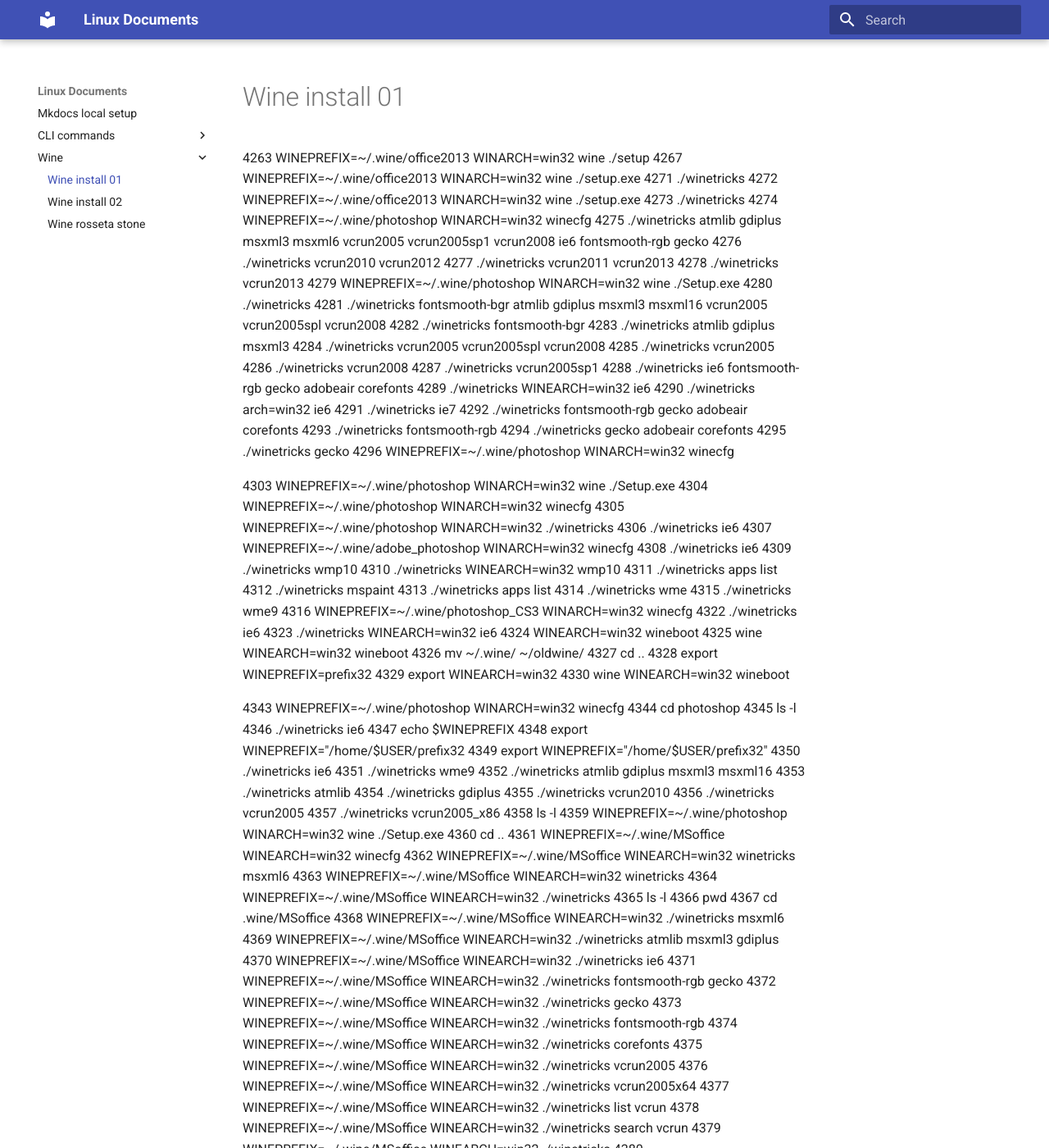
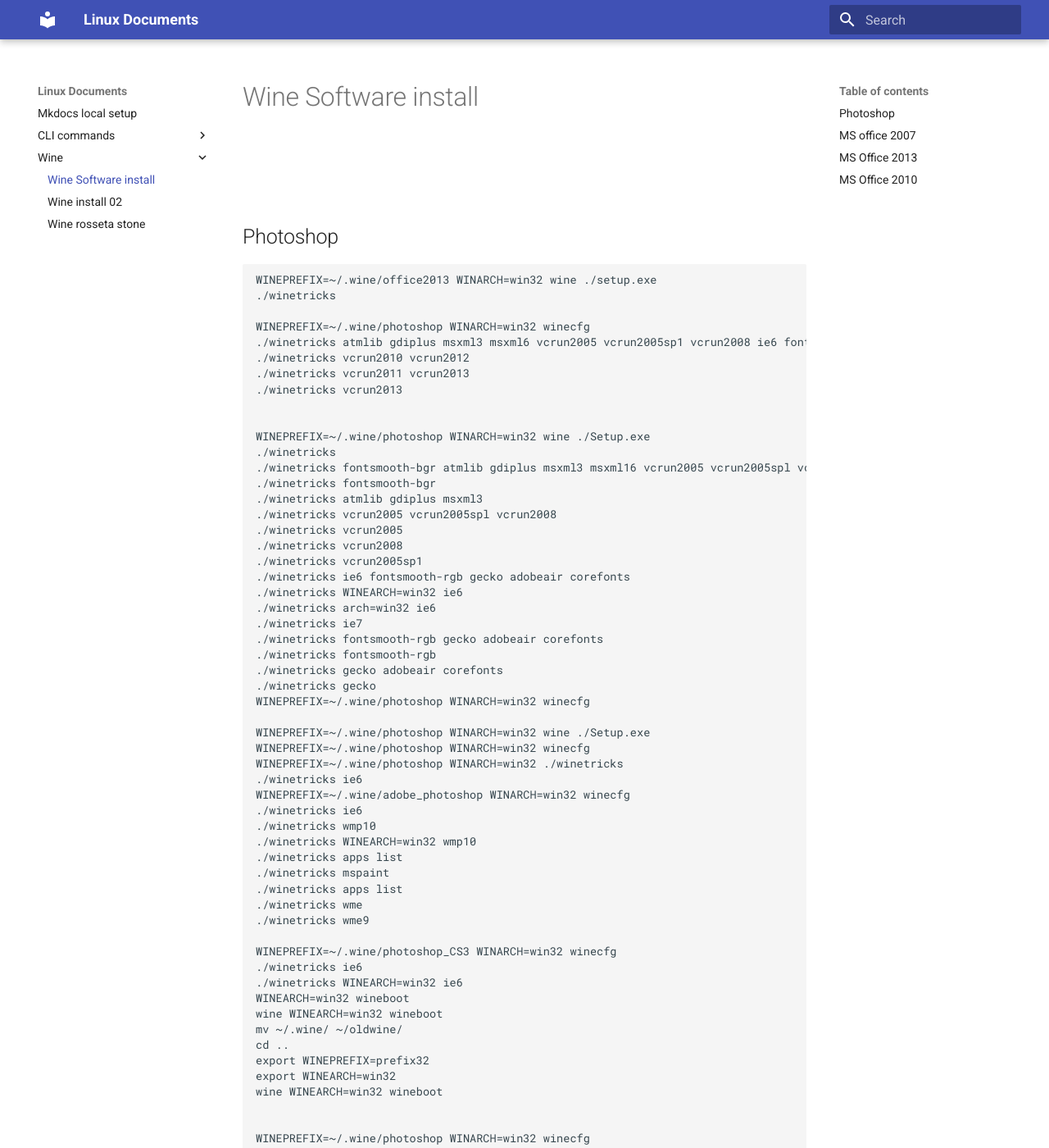
Before and after one commit to samardzic/linux_sandbox, an MkDocs documentation site: the page built from docs/Wine/wine_install_01.md, in a window 1280 px wide and 1400 px high. Shown: the whole window at 82% size. Built offline with MkDocs 1.6.1 and Material for MkDocs 9.7.7, drawn with Linux system fonts in a browser that asks for light colours; some of the changed text lies outside the part shown.

Commit message:
wine edited

````diff
--- a/docs/Wine/wine_install_01.md
+++ b/docs/Wine/wine_install_01.md
@@ -1,190 +1,180 @@
+# Wine Software install
+
+<br/>
+<br/>
+
+## Photoshop
+
+```
+WINEPREFIX=~/.wine/office2013 WINARCH=win32 wine ./setup.exe
+./winetricks
+
+WINEPREFIX=~/.wine/photoshop WINARCH=win32 winecfg
+./winetricks atmlib gdiplus msxml3 msxml6 vcrun2005 vcrun2005sp1 vcrun2008 ie6 fontsmooth-rgb gecko
+./winetricks vcrun2010 vcrun2012
+./winetricks vcrun2011 vcrun2013
+./winetricks vcrun2013
 
 
- 4263  WINEPREFIX=~/.wine/office2013 WINARCH=win32 wine ./setup
- 4267  WINEPREFIX=~/.wine/office2013 WINARCH=win32 wine ./setup.exe
- 4271  ./winetricks
- 4272  WINEPREFIX=~/.wine/office2013 WINARCH=win32 wine ./setup.exe
- 4273  ./winetricks
- 4274  WINEPREFIX=~/.wine/photoshop WINARCH=win32 winecfg
- 4275  ./winetricks atmlib gdiplus msxml3 msxml6 vcrun2005 vcrun2005sp1 vcrun2008 ie6 fontsmooth-rgb gecko
- 4276  ./winetricks vcrun2010 vcrun2012
- 4277  ./winetricks vcrun2011 vcrun2013
- 4278  ./winetricks vcrun2013
- 4279  WINEPREFIX=~/.wine/photoshop WINARCH=win32 wine ./Setup.exe
- 4280  ./winetricks
- 4281  ./winetricks fontsmooth-bgr atmlib gdiplus msxml3 msxml16 vcrun2005 vcrun2005spl vcrun2008
- 4282  ./winetricks fontsmooth-bgr
- 4283  ./winetricks atmlib gdiplus msxml3
- 4284  ./winetricks vcrun2005 vcrun2005spl vcrun2008
- 4285  ./winetricks vcrun2005
- 4286  ./winetricks vcrun2008
- 4287  ./winetricks vcrun2005sp1
- 4288  ./winetricks ie6 fontsmooth-rgb gecko adobeair corefonts
- 4289  ./winetricks WINEARCH=win32 ie6
- 4290  ./winetricks arch=win32 ie6
- 4291  ./winetricks ie7
- 4292  ./winetricks fontsmooth-rgb gecko adobeair corefonts
- 4293  ./winetricks fontsmooth-rgb
- 4294  ./winetricks gecko adobeair corefonts
- 4295  ./winetricks gecko
- 4296  WINEPREFIX=~/.wine/photoshop WINARCH=win32 winecfg
+WINEPREFIX=~/.wine/photoshop WINARCH=win32 wine ./Setup.exe
+./winetricks
+./winetricks fontsmooth-bgr atmlib gdiplus msxml3 msxml16 vcrun2005 vcrun2005spl vcrun2008
+./winetricks fontsmooth-bgr
+./winetricks atmlib gdiplus msxml3
+./winetricks vcrun2005 vcrun2005spl vcrun2008
+./winetricks vcrun2005
+./winetricks vcrun2008
+./winetricks vcrun2005sp1
+./winetricks ie6 fontsmooth-rgb gecko adobeair corefonts
+./winetricks WINEARCH=win32 ie6
+./winetricks arch=win32 ie6
+./winetricks ie7
+./winetricks fontsmooth-rgb gecko adobeair corefonts
+./winetricks fontsmooth-rgb
+./winetricks gecko adobeair corefonts
+./winetricks gecko
+WINEPREFIX=~/.wine/photoshop WINARCH=win32 winecfg
 
- 4303  WINEPREFIX=~/.wine/photoshop WINARCH=win32 wine ./Setup.exe
- 4304  WINEPREFIX=~/.wine/photoshop WINARCH=win32 winecfg
- 4305  WINEPREFIX=~/.wine/photoshop WINARCH=win32 ./winetricks
- 4306  ./winetricks ie6
- 4307  WINEPREFIX=~/.wine/adobe_photoshop WINARCH=win32 winecfg
- 4308  ./winetricks ie6
- 4309  ./winetricks wmp10
- 4310  ./winetricks WINEARCH=win32 wmp10
- 4311  ./winetricks apps list
- 4312  ./winetricks mspaint
- 4313  ./winetricks apps list
- 4314  ./winetricks wme
- 4315  ./winetricks wme9
- 4316  WINEPREFIX=~/.wine/photoshop_CS3 WINARCH=win32 winecfg
- 4322  ./winetricks ie6
- 4323  ./winetricks WINEARCH=win32 ie6
- 4324  WINEARCH=win32 wineboot
- 4325  wine WINEARCH=win32 wineboot
- 4326  mv ~/.wine/ ~/oldwine/
- 4327  cd ..
- 4328  export WINEPREFIX=prefix32
- 4329  export WINEARCH=win32
- 4330  wine WINEARCH=win32 wineboot
+WINEPREFIX=~/.wine/photoshop WINARCH=win32 wine ./Setup.exe
+WINEPREFIX=~/.wine/photoshop WINARCH=win32 winecfg
+WINEPREFIX=~/.wine/photoshop WINARCH=win32 ./winetricks
+./winetricks ie6
+WINEPREFIX=~/.wine/adobe_photoshop WINARCH=win32 winecfg
+./winetricks ie6
+./winetricks wmp10
+./winetricks WINEARCH=win32 wmp10
+./winetricks apps list
+./winetricks mspaint
+./winetricks apps list
+./winetricks wme
+./winetricks wme9
 
- 4343  WINEPREFIX=~/.wine/photoshop WINARCH=win32 winecfg
- 4344  cd photoshop
- 4345  ls -l
- 4346  ./winetricks ie6
- 4347  echo $WINEPREFIX
- 4348  export WINEPREFIX="/home/$USER/prefix32
- 4349  export WINEPREFIX="/home/$USER/prefix32"
- 4350  ./winetricks ie6
- 4351  ./winetricks wme9
- 4352  ./winetricks atmlib gdiplus msxml3 msxml16
- 4353  ./winetricks atmlib
- 4354  ./winetricks gdiplus
- 4355  ./winetricks vcrun2010
- 4356  ./winetricks vcrun2005
- 4357  ./winetricks vcrun2005_x86
- 4358  ls -l
- 4359  WINEPREFIX=~/.wine/photoshop WINARCH=win32 wine ./Setup.exe
- 4360  cd ..
- 4361  WINEPREFIX=~/.wine/MSoffice WINEARCH=win32 winecfg
- 4362  WINEPREFIX=~/.wine/MSoffice WINEARCH=win32 winetricks msxml6
- 4363  WINEPREFIX=~/.wine/MSoffice WINEARCH=win32 winetricks
- 4364  WINEPREFIX=~/.wine/MSoffice WINEARCH=win32 ./winetricks
- 4365  ls -l
- 4366  pwd
- 4367  cd .wine/MSoffice
- 4368  WINEPREFIX=~/.wine/MSoffice WINEARCH=win32 ./winetricks msxml6
- 4369  WINEPREFIX=~/.wine/MSoffice WINEARCH=win32 ./winetricks atmlib msxml3 gdiplus
- 4370  WINEPREFIX=~/.wine/MSoffice WINEARCH=win32 ./winetricks ie6
- 4371  WINEPREFIX=~/.wine/MSoffice WINEARCH=win32 ./winetricks fontsmooth-rgb gecko
- 4372  WINEPREFIX=~/.wine/MSoffice WINEARCH=win32 ./winetricks gecko
- 4373  WINEPREFIX=~/.wine/MSoffice WINEARCH=win32 ./winetricks fontsmooth-rgb
- 4374  WINEPREFIX=~/.wine/MSoffice WINEARCH=win32 ./winetricks corefonts
- 4375  WINEPREFIX=~/.wine/MSoffice WINEARCH=win32 ./winetricks vcrun2005
- 4376  WINEPREFIX=~/.wine/MSoffice WINEARCH=win32 ./winetricks vcrun2005x64
- 4377  WINEPREFIX=~/.wine/MSoffice WINEARCH=win32 ./winetricks list vcrun
- 4378  WINEPREFIX=~/.wine/MSoffice WINEARCH=win32 ./winetricks search vcrun
- 4379  WINEPREFIX=~/.wine/MSoffice WINEARCH=win32 ./winetricks
- 4380  WINEPREFIX=~/.wine/MSoffice WINEARCH=win32 ./winetricks search vc2005express
- 4381  WINEPREFIX=~/.wine/MSoffice WINEARCH=win32 ./winetricks vcrun2005sp1
- 4382  WINEPREFIX=~/.wine/MSoffice WINEARCH=win32 ./winetricks vcrun2008
- 4383  WINEPREFIX=~/.wine/MSoffice WINEARCH=win32 ./winetricks vcrun2010
- 4384  WINEPREFIX=~/.wine/MSoffice WINEARCH=win32 ./winetricks vcrun2011
- 4385  WINEPREFIX=~/.wine/MSoffice WINEARCH=win32 ./winetricks vcrun2012
- 4386  WINEPREFIX=~/.wine/MSoffice WINEARCH=win32 ./winetricks vcrun2013
- 4387  WINEPREFIX=~/.wine/MSoffice WINEARCH=win32 ./winetricks vmp10
- 4388  WINEPREFIX=~/.wine/MSoffice WINEARCH=win32 ./winetricks vme9
- 4389  WINEPREFIX=~/.wine/MSoffice WINEARCH=win32 ./winetricks dotnet3.5
- 4390  WINEPREFIX=~/.wine/MSoffice WINEARCH=win32 ./winetricks dotnet35
- 4391  WINEPREFIX=~/.wine/MSoffice WINEARCH=win32 ./winetricks dotnet45
- 4392  WINEPREFIX=~/.wine/MSoffice WINEARCH=win32 ./winetricks list-installed
- 4393  WINEPREFIX=~/.wine/MSoffice WINEARCH=win32 winecfg
- 4394  WINEPREFIX=~/.wine/MSoffice WINEARCH=win32 ./winetricks list-installed
- 4395  WINEPREFIX=~/.wine/MSoffice WINEARCH=win32 ./winetricks win7
- 4396  ls -l
- 4397  WINEPREFIX=~/.wine/MSoffice WINEARCH=win32 wine ./setup.exe
- 4398  sudo apt-get darktable
- 4399  sudo apt-get install darktable
- 4400  sudo add-apt-repository ppa:ubuntuhandbook1/darktable
- 4401  sudo apt-get update
- 4402  sudo apt-get install darktable
- 4403  add-apt-repository ppa:yg-jensge/shotwell
- 4404  sudo add-apt-repository ppa:yg-jensge/shotwell
- 4405  sudo apt-get update
- 4406  sudo apt-get install shotwell
- 4407  neofetch
- 4408  sudo add-apt-repository ppa:dawidd0811/neofetch
- 4409  sudo apt update && sudo apt install neofetch
- 4410  neofetch
- 4411  pwd
- 4412  ls -l
- 4413  PATH=~/Applications/LazyGit:$PATH
- 4414  lazygit
- 4415  lazigit
- 4416  lazygit
- 4417  lspci -k | more
- 4418  lspci | grep -i broadcom
- 4419  lspci | egrep -i --color 'wifi|wlan|wireless'
- 4420  lazygit
- 4421  git checkout cvat_1
- 4422  git checkout cvat_v1
- 4423  git checkout cvat_sag
- 4424  lazygit
- 4425  source /home/ime/.venv/open_cv/bin/activate
- 4426  /home/ime/.venv/open_cv/bin/python3.7 /home/ime/.vscode/extensions/ms-python.python-2020.6.89148/pythonFiles/pyvsc-run-isolated.py pip install -U autopep8 --user
- 4427  python -u "/home/ime/Build/cvat/automation_scripts/python/take_screenshot/take_screenshot.py"
- 4428  source /home/ime/.venv/open_cv/bin/activate
- 4429  python -u "/home/ime/Build/cvat/automation_scripts/python/take_screenshot/take_screenshot.py"
- 4430  WINEPREFIX=~/.wine/office2013 WINEARCH=win32 winecfg
- 4431  WINEPREFIX=~/.wine/MSoffice_2013 WINEARCH=win64 winecfg
- 4432  WINEPREFIX=~/.wine/MSoffice_2013 WINEARCH=win64 ./winetricks msxml6
- 4433  WINEPREFIX=~/.wine/MSoffice_2013 WINEARCH=win64 ./winetricks ie6
- 4434  WINEPREFIX=~/.wine/MSoffice_2013 WINEARCH=win64 ./winetricks ie8
- 4435  WINEPREFIX=~/.wine/MSoffice_2013 WINEARCH=win32 ./winetricks ie6
- 4436  WINEPREFIX=~/.wine/MSoffice_2013 WINEARCH=win64 ./winetricks ie9
- 4437  WINEPREFIX=~/.wine/MSoffice_2013 WINEARCH=win64 ./winetricks ie7
- 4438  ./winetricks ie7
- 4439  ./winetricks ie8
- 4440  ./winetricks ie10
- 4441  ./winetricks ie9
- 4442  WINEPREFIX=~/.wine/MSoffice_2013 WINARCH=win64 winecfg
- 4443  WINEPREFIX=~/.wine/MSoffice_2013 WINARCH=win64 ./winetricks atmlib gdiplus
- 4444  WINEPREFIX=~/.wine/MSoffice_2013 WINARCH=win64 ./winetricks atmlib msxml3
- 4445  WINEPREFIX=~/.wine/MSoffice_2013 WINARCH=win64 ./winetricks atmlib msxml6
- 4446  WINEPREFIX=~/.wine/MSoffice_2013 WINARCH=win64 ./winetricks corefonts
- 4447  WINEPREFIX=~/.wine/MSoffice_2013 WINARCH=win64 ./winetricks vcrun2005
- 4448  WINEPREFIX=~/.wine/MSoffice_2013 WINARCH=win64 ./winetricks vcrun2008
- 4449  WINEPREFIX=~/.wine/MSoffice_2013 WINARCH=win64 ./winetricks vcrun2010
- 4450  WINEPREFIX=~/.wine/MSoffice_2013 WINARCH=win64 ./winetricks vcrun2012
- 4451  WINEPREFIX=~/.wine/MSoffice_2013 WINARCH=win64 ./winetricks vcrun2013
- 4452  WINEPREFIX=~/.wine/MSoffice_2013 WINARCH=win64 ./winetricks dotnet35
- 4453  WINEPREFIX=~/.wine/MSoffice_2013 WINARCH=win64 ./winetricks dotnet45
- 4454  WINEPREFIX=~/.wine/MSoffice_2013 WINARCH=win64 ./winetricks directx9
- 4455  WINEPREFIX=~/.wine/MSoffice_2013 WINARCH=win64 ./winetricks d3dx9
- 4456  cd ~/Downloads/
- 4457  ls -l
- 4458  cd Microsoft_Office_Professional_Plus_2013
- 4459  WINEPREFIX=~/.wine/MSoffice_2013 WINARCH=win64 ./wine ./setup.exe
- 4460  pwd
- 4461  WINEPREFIX=~/.wine/MSoffice_2013 WINARCH=win64 ./wine /home/ime/Downloads/Microsoft_Office_Professional_Plus_2013/setup.exe
- 4462  WINEPREFIX=~/.wine/MSoffice_2013 WINARCH=win64 wine ./setup.exe
- 4463  WINEPREFIX=~/.wine/MSoffice_2013 WINARCH=win64 winecfg
- 4464  WINEPREFIX=~/.wine/MSoffice_2013 WINARCH=win64 wine ./setup.exe
- 4465  cd ~/.wine/MSoffice_2013
- 4466  WINEPREFIX=~/.wine/MSoffice_2013 WINARCH=win64 ./winetricks msftedit
- 4467  WINEPREFIX=~/.wine/MSoffice_2013 WINARCH=win64 ./winetricks riched20
- 4468  WINEPREFIX=~/.wine/MSoffice_2013 WINARCH=win64 ./winetricks riched30
- 4469  WINEPREFIX=~/.wine/MSoffice_2013 WINARCH=win64 ./winetricks riched32
- 4470  WINEPREFIX=~/.wine/MSoffice_2013 WINARCH=win64 ./winetricks vb6run
- 4471  WINEPREFIX=~/.wine/MSoffice_2013 WINARCH=win64 wine /home/ime/Downloads/Microsoft_Office_Professional_Plus_2013/setup.exe
+WINEPREFIX=~/.wine/photoshop_CS3 WINARCH=win32 winecfg
+./winetricks ie6
+./winetricks WINEARCH=win32 ie6
+WINEARCH=win32 wineboot
+wine WINEARCH=win32 wineboot
+mv ~/.wine/ ~/oldwine/
+cd ..
+export WINEPREFIX=prefix32
+export WINEARCH=win32
+wine WINEARCH=win32 wineboot
 
 
- 4516  WINEPREFIX=~/.wine/MSoffice_2010 WINARCH=win32 wine /media/ime/OFFICE14/setup.exe
- 4517  WINEPREFIX=~/.wine/MSoffice_2010 WINARCH=win32 winerticks
- 4518  WINEPREFIX=~/.wine/MSoffice_2010 WINARCH=win32 ./winerticks
- 4519  ls -l
+WINEPREFIX=~/.wine/photoshop WINARCH=win32 winecfg
+cd photoshop
+ls -l
+./winetricks ie6
+echo $WINEPREFIX
+export WINEPREFIX="/home/$USER/prefix32
+export WINEPREFIX="/home/$USER/prefix32"
+./winetricks ie6
+./winetricks wme9
+./winetricks atmlib gdiplus msxml3 msxml16
+./winetricks atmlib
+./winetricks gdiplus
+./winetricks vcrun2010
+./winetricks vcrun2005
+./winetricks vcrun2005_x86
+ls -l
+WINEPREFIX=~/.wine/photoshop WINARCH=win32 wine ./Setup.exe
+```
+
+<br/>
+<br/>
+
+## MS office 2007
+
+```
+WINEPREFIX=~/.wine/MSoffice WINEARCH=win32 winecfg
+WINEPREFIX=~/.wine/MSoffice WINEARCH=win32 winetricks msxml6
+WINEPREFIX=~/.wine/MSoffice WINEARCH=win32 winetricks
+WINEPREFIX=~/.wine/MSoffice WINEARCH=win32 ./winetricks
+WINEPREFIX=~/.wine/MSoffice WINEARCH=win32 ./winetricks msxml6
+WINEPREFIX=~/.wine/MSoffice WINEARCH=win32 ./winetricks atmlib msxml3 gdiplus
+WINEPREFIX=~/.wine/MSoffice WINEARCH=win32 ./winetricks ie6
+WINEPREFIX=~/.wine/MSoffice WINEARCH=win32 ./winetricks fontsmooth-rgb gecko
+WINEPREFIX=~/.wine/MSoffice WINEARCH=win32 ./winetricks gecko
+WINEPREFIX=~/.wine/MSoffice WINEARCH=win32 ./winetricks fontsmooth-rgb
+WINEPREFIX=~/.wine/MSoffice WINEARCH=win32 ./winetricks corefonts
+WINEPREFIX=~/.wine/MSoffice WINEARCH=win32 ./winetricks vcrun2005
+WINEPREFIX=~/.wine/MSoffice WINEARCH=win32 ./winetricks vcrun2005x64
+WINEPREFIX=~/.wine/MSoffice WINEARCH=win32 ./winetricks list vcrun
+WINEPREFIX=~/.wine/MSoffice WINEARCH=win32 ./winetricks search vcrun
+WINEPREFIX=~/.wine/MSoffice WINEARCH=win32 ./winetricks
+WINEPREFIX=~/.wine/MSoffice WINEARCH=win32 ./winetricks search vc2005express
+WINEPREFIX=~/.wine/MSoffice WINEARCH=win32 ./winetricks vcrun2005sp1
+WINEPREFIX=~/.wine/MSoffice WINEARCH=win32 ./winetricks vcrun2008
+WINEPREFIX=~/.wine/MSoffice WINEARCH=win32 ./winetricks vcrun2010
+WINEPREFIX=~/.wine/MSoffice WINEARCH=win32 ./winetricks vcrun2011
+WINEPREFIX=~/.wine/MSoffice WINEARCH=win32 ./winetricks vcrun2012
+WINEPREFIX=~/.wine/MSoffice WINEARCH=win32 ./winetricks vcrun2013
+WINEPREFIX=~/.wine/MSoffice WINEARCH=win32 ./winetricks vmp10
+WINEPREFIX=~/.wine/MSoffice WINEARCH=win32 ./winetricks vme9
+WINEPREFIX=~/.wine/MSoffice WINEARCH=win32 ./winetricks dotnet3.5
+WINEPREFIX=~/.wine/MSoffice WINEARCH=win32 ./winetricks dotnet35
+WINEPREFIX=~/.wine/MSoffice WINEARCH=win32 ./winetricks dotnet45
+WINEPREFIX=~/.wine/MSoffice WINEARCH=win32 ./winetricks list-installed
+WINEPREFIX=~/.wine/MSoffice WINEARCH=win32 winecfg
+WINEPREFIX=~/.wine/MSoffice WINEARCH=win32 ./winetricks list-installed
+WINEPREFIX=~/.wine/MSoffice WINEARCH=win32 ./winetricks win7
+WINEPREFIX=~/.wine/MSoffice WINEARCH=win32 wine ./setup.exe
+```
+
+<br/>
+<br/>
+
+
+## MS Office 2013
+
+```
+WINEPREFIX=~/.wine/office2013 WINEARCH=win32 winecfg
+WINEPREFIX=~/.wine/MSoffice_2013 WINEARCH=win64 winecfg
+WINEPREFIX=~/.wine/MSoffice_2013 WINEARCH=win64 ./winetricks msxml6
+WINEPREFIX=~/.wine/MSoffice_2013 WINEARCH=win64 ./winetricks ie6
+WINEPREFIX=~/.wine/MSoffice_2013 WINEARCH=win64 ./winetricks ie8
+WINEPREFIX=~/.wine/MSoffice_2013 WINEARCH=win32 ./winetricks ie6
+WINEPREFIX=~/.wine/MSoffice_2013 WINEARCH=win64 ./winetricks ie9
+WINEPREFIX=~/.wine/MSoffice_2013 WINEARCH=win64 ./winetricks ie7
+./winetricks ie7
+./winetricks ie8
+./winetricks ie10
+./winetricks ie9
+WINEPREFIX=~/.wine/MSoffice_2013 WINARCH=win64 winecfg
+WINEPREFIX=~/.wine/MSoffice_2013 WINARCH=win64 ./winetricks atmlib gdiplus
+WINEPREFIX=~/.wine/MSoffice_2013 WINARCH=win64 ./winetricks atmlib msxml3
+WINEPREFIX=~/.wine/MSoffice_2013 WINARCH=win64 ./winetricks atmlib msxml6
+WINEPREFIX=~/.wine/MSoffice_2013 WINARCH=win64 ./winetricks corefonts
+WINEPREFIX=~/.wine/MSoffice_2013 WINARCH=win64 ./winetricks vcrun2005
+WINEPREFIX=~/.wine/MSoffice_2013 WINARCH=win64 ./winetricks vcrun2008
+WINEPREFIX=~/.wine/MSoffice_2013 WINARCH=win64 ./winetricks vcrun2010
+WINEPREFIX=~/.wine/MSoffice_2013 WINARCH=win64 ./winetricks vcrun2012
+WINEPREFIX=~/.wine/MSoffice_2013 WINARCH=win64 ./winetricks vcrun2013
+WINEPREFIX=~/.wine/MSoffice_2013 WINARCH=win64 ./winetricks dotnet35
+WINEPREFIX=~/.wine/MSoffice_2013 WINARCH=win64 ./winetricks dotnet45
+WINEPREFIX=~/.wine/MSoffice_2013 WINARCH=win64 ./winetricks directx9
+WINEPREFIX=~/.wine/MSoffice_2013 WINARCH=win64 ./winetricks d3dx9
+WINEPREFIX=~/.wine/MSoffice_2013 WINARCH=win64 ./wine ./setup.exe
+WINEPREFIX=~/.wine/MSoffice_2013 WINARCH=win64 ./wine /home/ime/Downloads/Microsoft_Office_Professional_Plus_2013/setup.exe
+WINEPREFIX=~/.wine/MSoffice_2013 WINARCH=win64 wine ./setup.exe
+WINEPREFIX=~/.wine/MSoffice_2013 WINARCH=win64 winecfg
+WINEPREFIX=~/.wine/MSoffice_2013 WINARCH=win64 wine ./setup.exe
+WINEPREFIX=~/.wine/MSoffice_2013 WINARCH=win64 ./winetricks msftedit
+WINEPREFIX=~/.wine/MSoffice_2013 WINARCH=win64 ./winetricks riched20
+WINEPREFIX=~/.wine/MSoffice_2013 WINARCH=win64 ./winetricks riched30
+WINEPREFIX=~/.wine/MSoffice_2013 WINARCH=win64 ./winetricks riched32
+WINEPREFIX=~/.wine/MSoffice_2013 WINARCH=win64 ./winetricks vb6run
+WINEPREFIX=~/.wine/MSoffice_2013 WINARCH=win64 wine /home/ime/Downloads/Microsoft_Office_Professional_Plus_2013/setup.exe
+```
+
+<br/>
+<br/>
+
+## MS Office 2010
+
+```
+WINEPREFIX=~/.wine/MSoffice_2010 WINARCH=win32 wine /media/ime/OFFICE14/setup.exe
+WINEPREFIX=~/.wine/MSoffice_2010 WINARCH=win32 winerticks
+WINEPREFIX=~/.wine/MSoffice_2010 WINARCH=win32 ./winerticks
+ls -l
+```
````
Also changed, not shown: docs/Wine/wine_install_02.md (+6 -2 lines), 1 other file.
